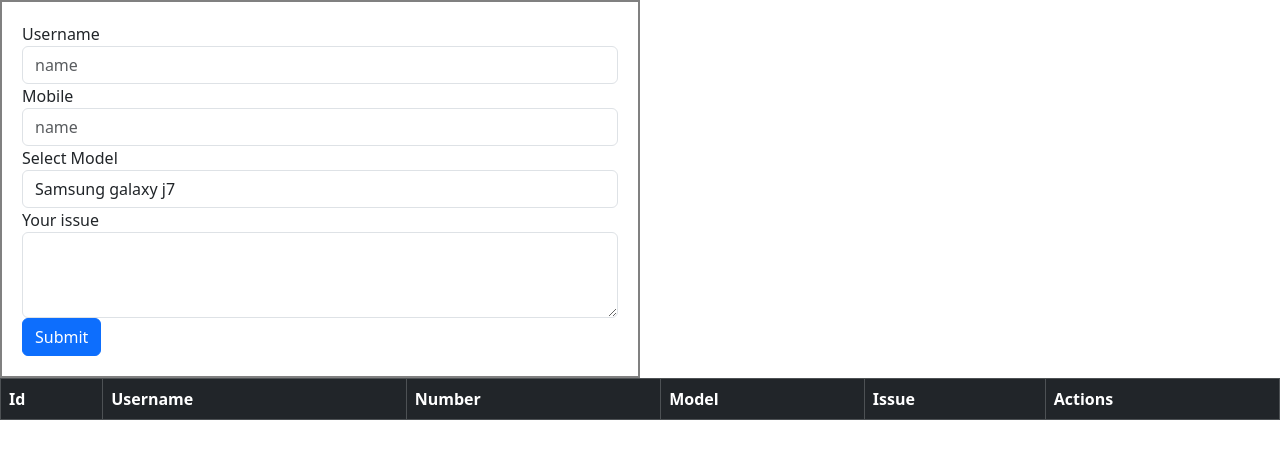
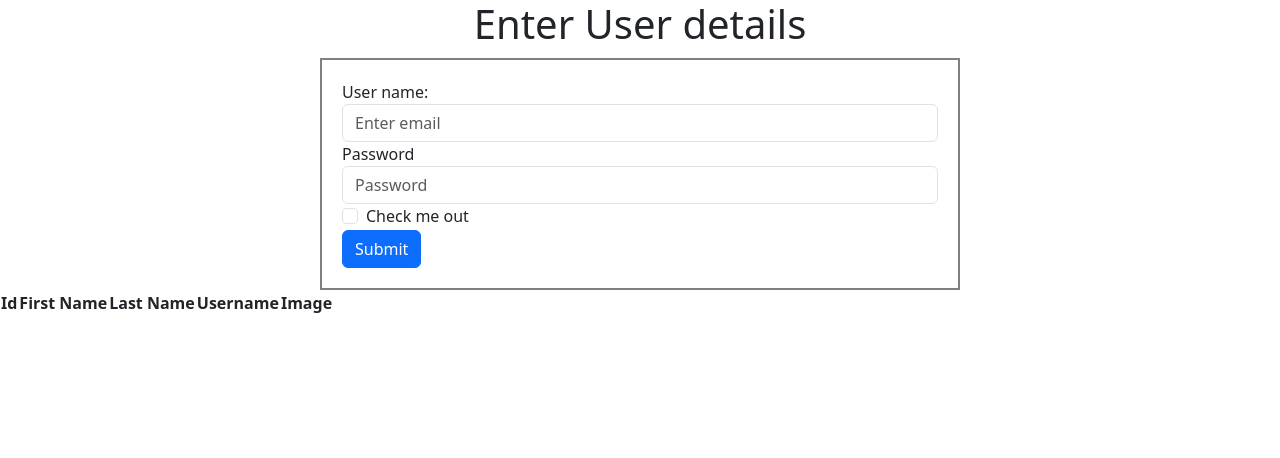
Before and after one commit to KrishnaSai450/React-Task-App, a React (Vite) app: page / in a window 1280 px wide. Shown: the top 458 px of the page. Built offline with nearby package versions, Linux system fonts and the light colour scheme.

Commit message:
UncontrolledTask

```diff
--- a/src/App.jsx
+++ b/src/App.jsx
@@ -1,14 +1,13 @@
-import { CustomBulb } from "./Tasks/bulbTask"
-import FakeStoreCategories from "./Tasks/Categories/FakeStoreCategories"
-import { ControlledForm } from "./Tasks/SamsungForm/ControlledForm"
-import CustomTodos from "./Tasks/Todos/todos"
+
+
+
 import CustomForm from "./Tasks/UncontrolledForm/unControlledForm"
 
 
 function App() {
    return(
-    // <FakeStoreCategories/>
-    <ControlledForm/>
+    <CustomForm/>
+
    )
 }
 export default App
```
